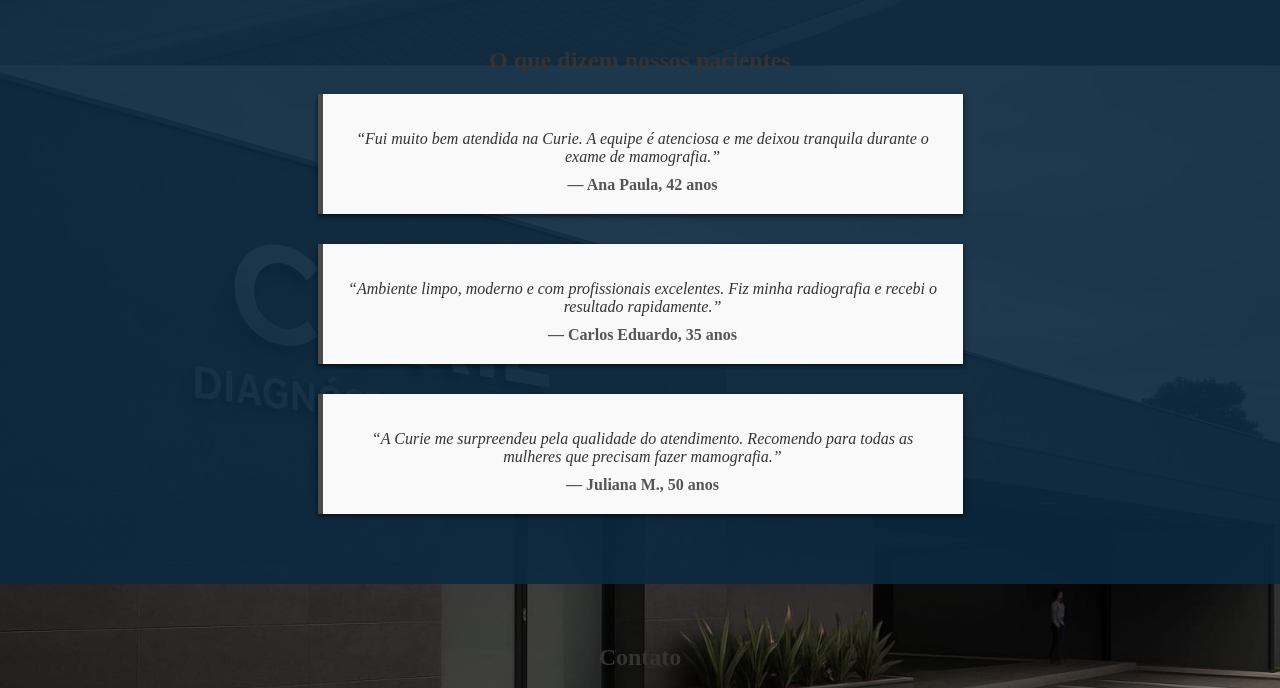
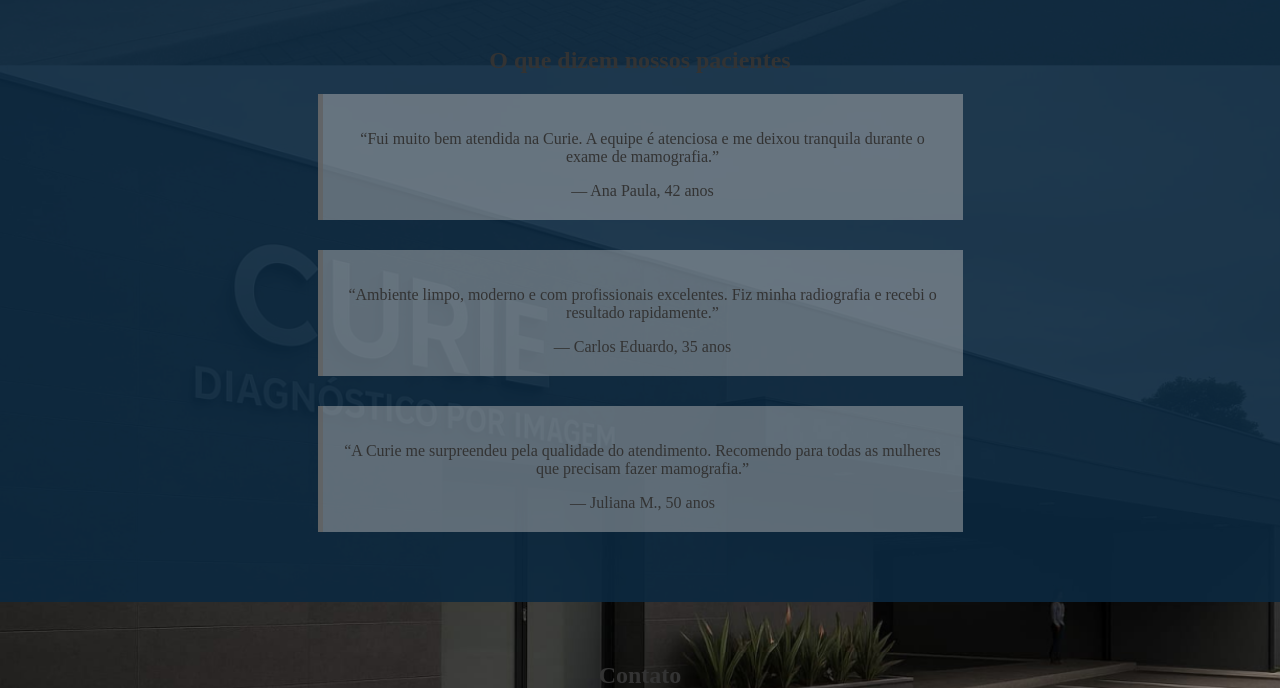
Before and after one commit to J4essika/CURIE-SITE, a plain HTML site: page index.html in a window 1280 px wide. Shown: the part 788-1476 px from the top of the page. Drawn offline with Linux system fonts and the light colour scheme; a web font is replaced by a local one.

Commit message:
Update style.css

```diff
--- a/style.css
+++ b/style.css
@@ -94,22 +94,24 @@ button {
 .depoimento {
   margin-bottom: 30px;
   padding: 20px;
-  border-left: 5px solid #1a1a1ac7;
-  background-color: #f9f9f9;
+  border-left: 5px solid #616161c7;
+  background-color: rgba(182, 182, 182, 0.479);
   max-width: 600px;
   margin-left: auto;
   margin-right: auto;
-  box-shadow: 0 2px 5px rgba(0, 0, 0, 0.651);
+  box-shadow: 0 2px 5px rgba( rgba(0, 0, 0, 0.829);
 }
 
 .depoimento p {
   font-style: italic;
   margin-bottom: 10px;
+  color:white;
 }
 
 .depoimento span {
   font-weight: bold;
-  color:#555 ;
+  color:}
+
 }
 
 
```
